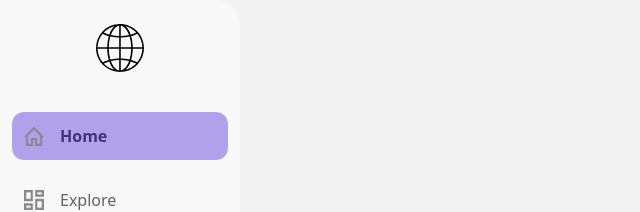
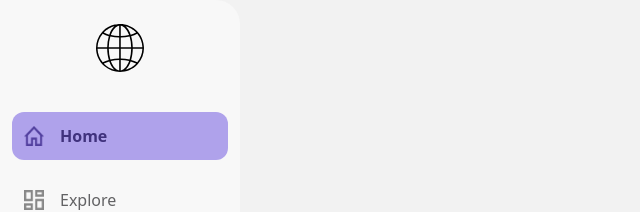
Before and after one commit to domingoacd/react-cms-front, a React (Create React App) app: page / in a window 1280 px wide. Shown: the top 212 px of the page, without its empty margins (0-640 px from the left). Built offline with nearby package versions, Linux system fonts and the light colour scheme.

Commit message:
Added active class to sidebar

```diff
--- a/src/components/buttons/SideButton.jsx
+++ b/src/components/buttons/SideButton.jsx
@@ -1,23 +1,22 @@
-import React, { useState } from "react";
+import React from "react";
 import { NavLink, useLocation } from "react-router-dom";
 const SideButton = ({ text, icon, activeIcon, route }) => {
   const location = useLocation();
-  let isActive = false;
-  console.log(location.pathname);
+  let isActive = location.pathname === route;
 
   return (
     <NavLink
       exact
       to={route}
-      activeClassName="bg-primary-light font-bold text-primary-dark"
-      className="text-base-text my-2 rounded-xl w-full flex items-center p-3 focus:outline-none"
+      activeClassName="bg-primary-light font-bold"
+      className="my-2 rounded-xl w-full flex items-center p-3 focus:outline-none"
     >
       {icon ? (
         <img alt="" className="w-5 mr-4" src={isActive ? activeIcon : icon} />
       ) : (
         ""
       )}
-      {text}
+      <span className={isActive ? "text-primary-dark" : "text-base-text"}>{text}</span>
     </NavLink>
   );
 };
--- a/tailwind.config.js
+++ b/tailwind.config.js
@@ -4,6 +4,9 @@ module.exports = {
   theme: {
     extend: {
       colors: {
+        'base-text': '#626264',
+        'text-dark': '#182135',
+        'text-light': '#878787',
         'primary' : '#503E9D',
         'primary-light': '#AFA2EB',
         'primary-dark': '#40327D',
@@ -13,9 +16,6 @@ module.exports = {
         'white-tone': '#F7F7F7',
         'main-bg': '#F2F2F2',
         'sidebar-bg': '#F8F8F8',
-        'base-text': '#626264',
-        'text-dark': '#182135',
-        'text-light': '#878787',
         'icon-color': '#000000'
       },
 
```
